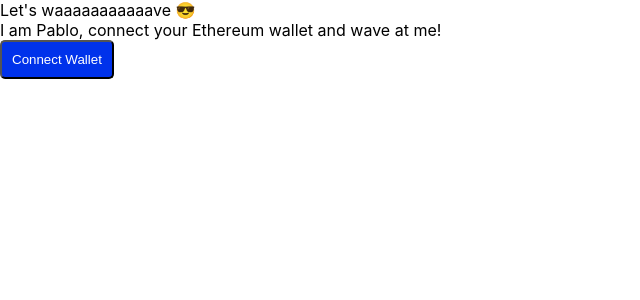
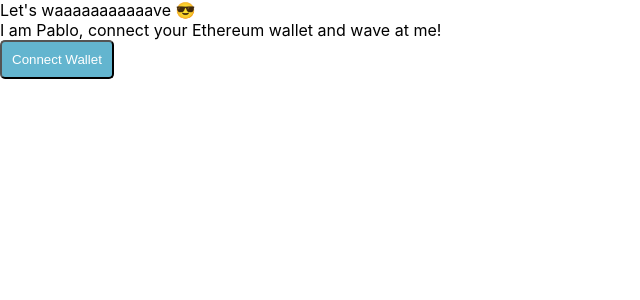
Before and after one commit to pablopoggiog/dappstep, a React (Create React App) app: page / in a window 1280 px wide. Shown: the top 300 px of the page, without its empty margins (0-640 px from the left). Built offline with nearby package versions, Linux system fonts and the light colour scheme.

Commit message:
Create Button

```diff
--- a/src/components/Button/index.ts
+++ b/src/components/Button/index.ts
@@ -2,14 +2,14 @@
 
 export const Button = styled.button`
   border-radius: 5px;
-  background-color: #0032eb;
+  background-color: #63b5cf;
   padding: 10px;
   color: white;
   cursor: pointer;
   transition: 0.6s;
 
   &:hover {
-    background-color: #335bef;
+    background-color: #3ca2c3;
     transform: scale(1.01);
   }
 `;
```
